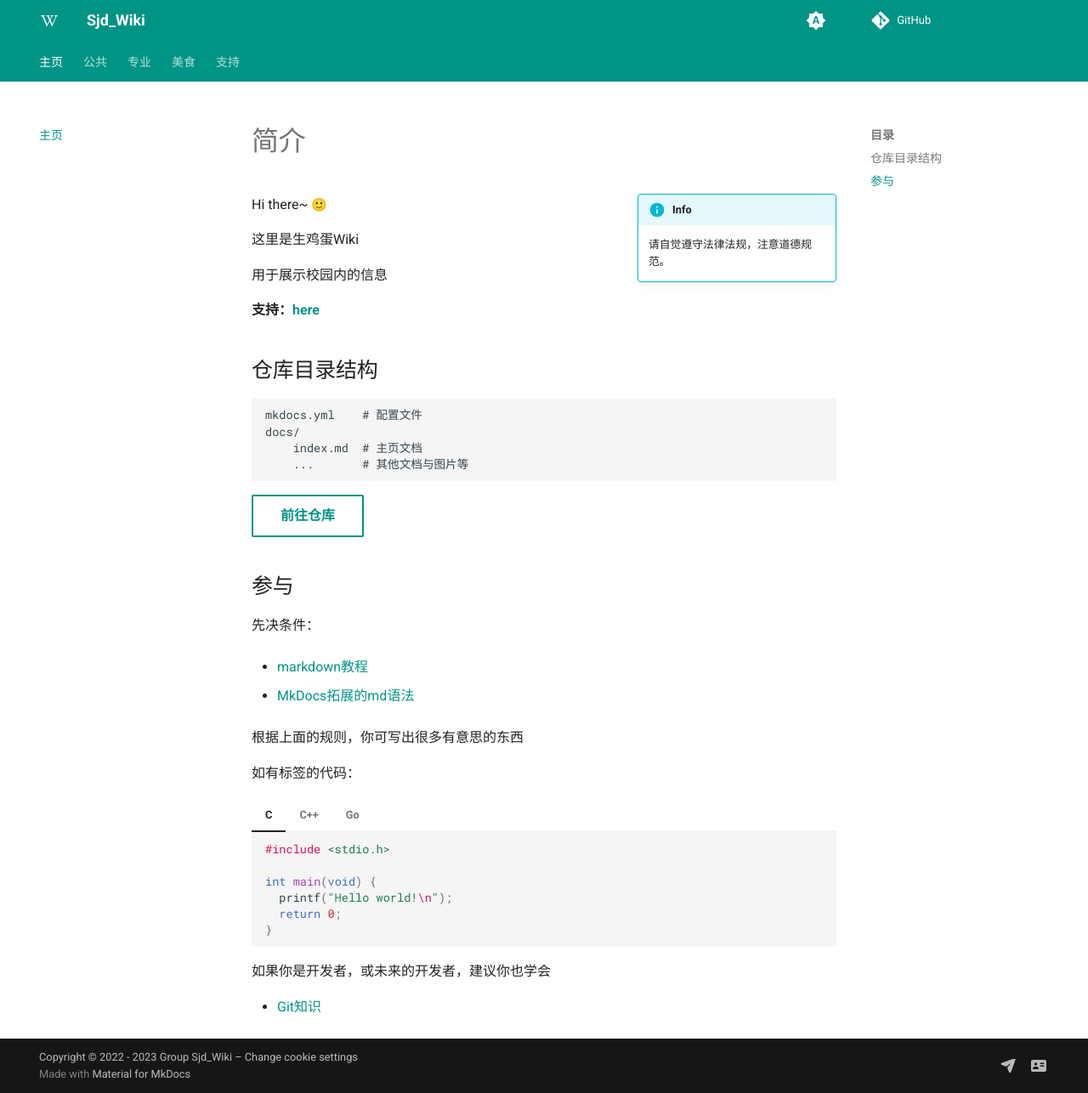
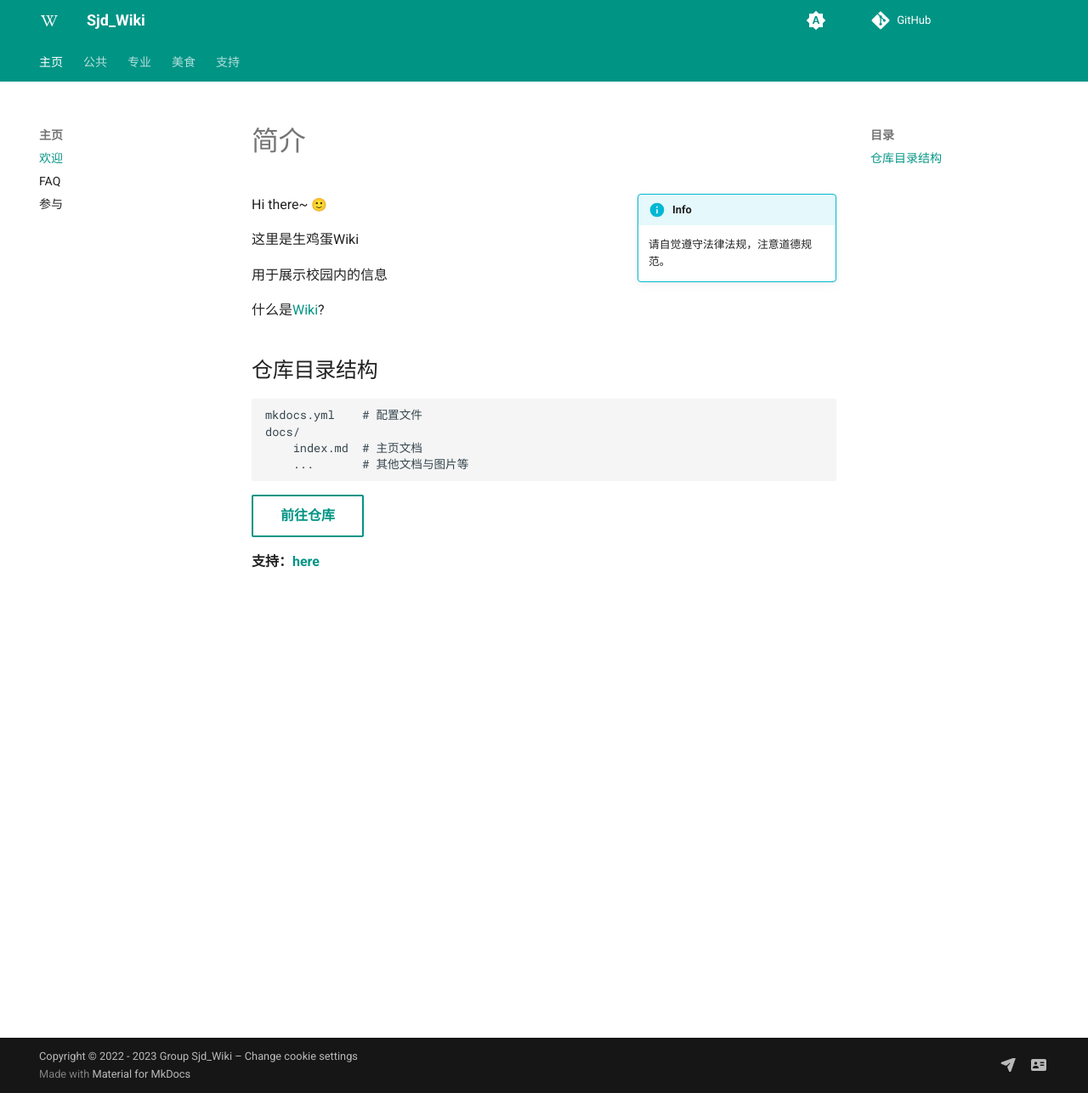
Before and after one commit to juiiyang/Sjd_Wiki, an MkDocs documentation site: the page built from docs/index.md, in a window 1280 px wide and 1286 px high. Shown: the whole window at 85% size. Built offline with MkDocs 1.6.1 and Material for MkDocs 9.7.7, drawn with Linux system fonts in a browser that asks for light colours; emoji names are drawn with the system emoji font; comment, search, counter and statistics services are not loaded.

Commit message:
更新欢迎页面,添加FAQ

````diff
--- a/docs/index.md
+++ b/docs/index.md
@@ -10,7 +10,8 @@ Hi there~ :slight_smile:
 
 用于展示校园内的信息
 
-**支持：[here](/support/donate/)**
+什么是[Wiki](/faq)?
+
 
 ## 仓库目录结构
 
@@ -21,51 +22,5 @@ Hi there~ :slight_smile:
 
 [前往仓库](https://github.com/grey0520/Sjd_Wiki){ .md-button }
 
-## 参与
 
-先决条件：
-
-+ [markdown教程](https://search.bilibili.com/all?keyword=markdown)
-
-+ [MkDocs拓展的md语法](https://squidfunk.github.io/mkdocs-material/reference/admonitions/)
-
-
-根据上面的规则，你可写出很多有意思的东西
-
-如有标签的代码：
-
-=== "C"
-
-    ``` c
-    #include <stdio.h>
-
-    int main(void) {
-      printf("Hello world!\n");
-      return 0;
-    }
-    ```
-
-=== "C++"
-
-    ``` c++
-    #include <iostream>
-
-    int main(void) {
-      std::cout << "Hello world!" << std::endl;
-      return 0;
-    }
-    ```
-=== "Go"
-
-    ``` Go
-    package main
-    import "fmt"
-
-    func main() {
-        fmt.Println("Hello world!")
-    }
-    ```
-
-如果你是开发者，或未来的开发者，建议你也学会
-
-+ [Git知识](https://www.liaoxuefeng.com/wiki/896043488029600)
+**支持：[here](/support/donate/)**
--- a/mkdocs.yml
+++ b/mkdocs.yml
@@ -40,7 +40,10 @@ theme:
     logo: material/wikipedia
 
 nav:
-  - 主页: index.md
+  - 主页:
+    - 欢迎: index.md
+    - FAQ: faq.md
+    - 参与: join.md
   - 公共:
     - 概览: public/index.md
     - 正版软件: public/正版软件.md
````
Also changed, not shown: docs/faq.md (added, +33 -0 lines), docs/join.md (added, +59 -0 lines), docs/images/qq_group.png (added), 2 other files.
